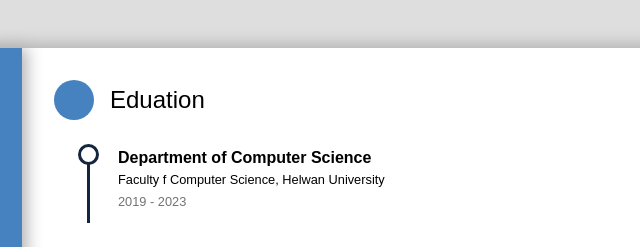
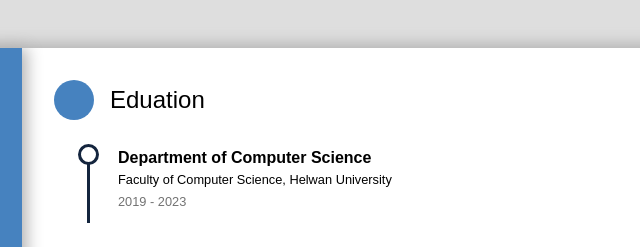
Before and after one commit to Mahmoudahmed2022/Resume, a plain HTML site: page mahmoud.html in a window 1280 px wide. Shown: the top 247 px of the page, 308-948 px from the left. Drawn offline with Linux system fonts and the light colour scheme.

Commit message:
create.resume

```diff
--- a/mahmoud.html
+++ b/mahmoud.html
@@ -57,7 +57,7 @@
         <div class="detail-content">
           <div class="timeline-block">
             <h1>Department of Computer Science</h1>
-            <p>Faculty f Computer Science, Helwan University</p>
+            <p>Faculty of Computer Science, Helwan University</p>
             <time>2019 - 2023</time>
           </div>
         </div>
```
